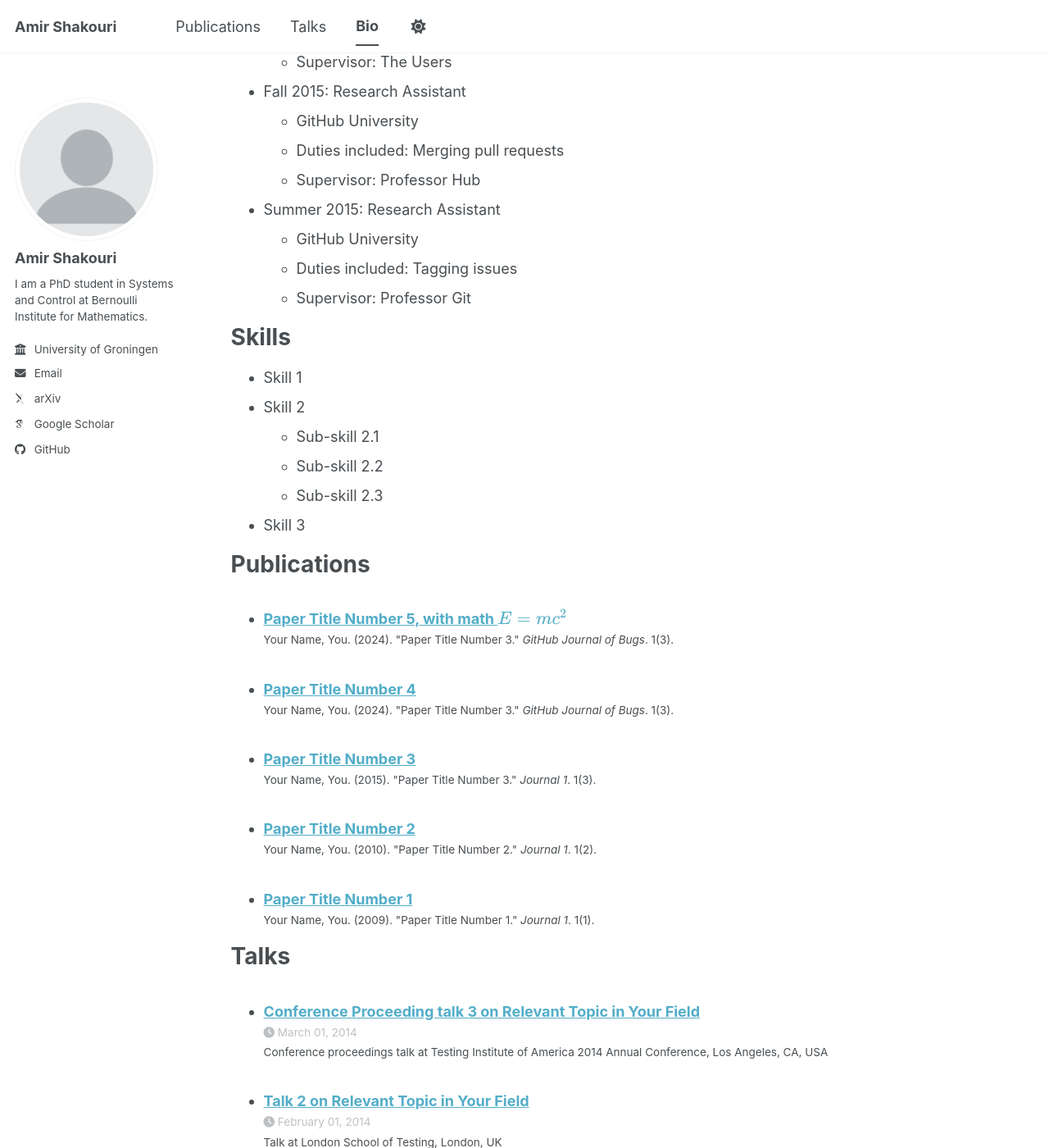
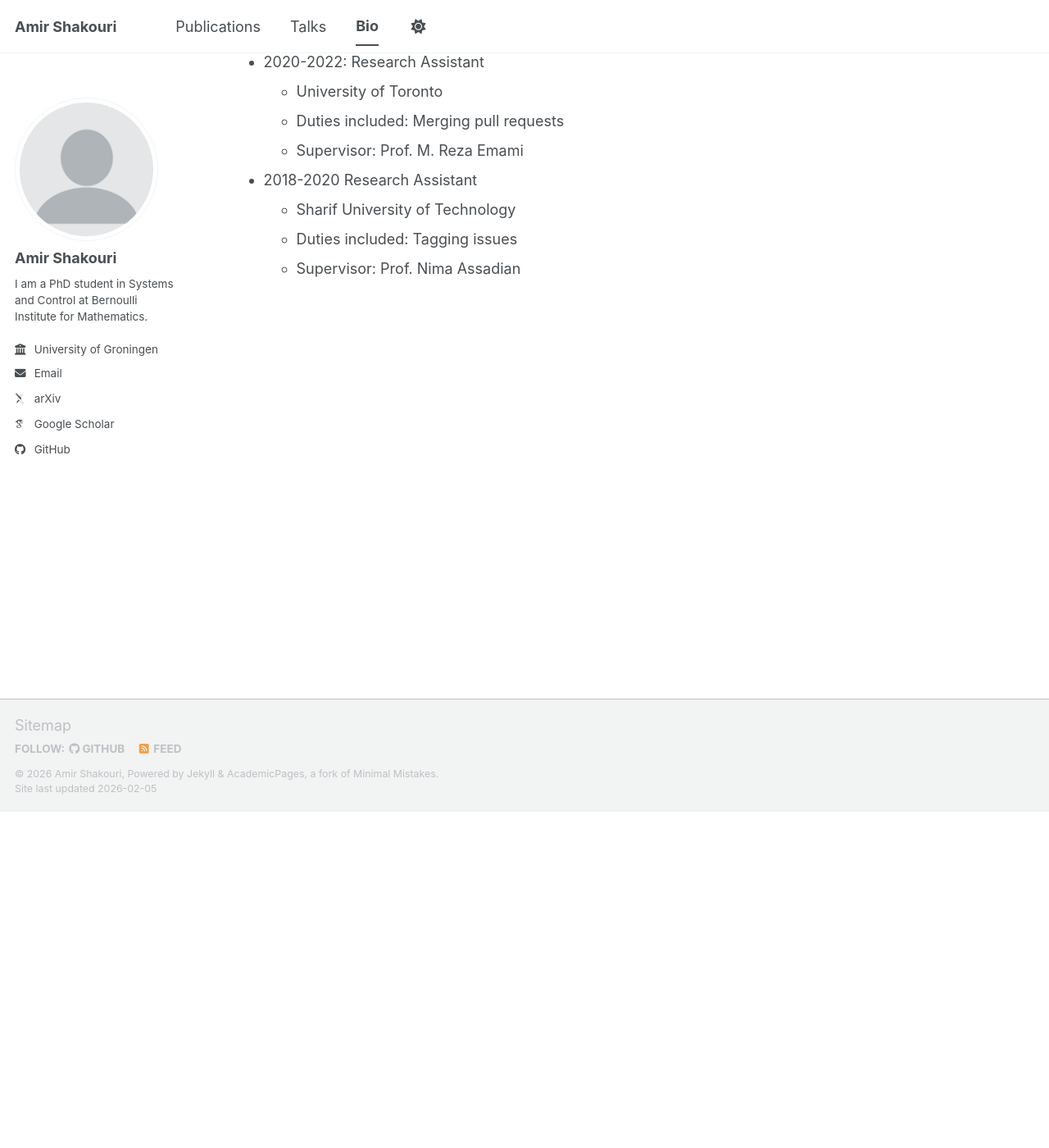
Before and after one commit to a-shakouri/a-shakouri.github.io, a Jekyll site: the page built from _pages/cv.md, in a window 1280 px wide and 1400 px high, scrolled down 410 px. Shown: the whole window at 82% size. Built offline with Jekyll 4.4.1, drawn with Linux system fonts in a browser that asks for light colours; some web fonts are replaced; a script bundle is joined from its source files by our own code; library files that are not in the unit come from our copies; some of the changed text lies outside the part shown.

Commit message:
Update cv.md

```diff
--- a/_pages/cv.md
+++ b/_pages/cv.md
@@ -11,9 +11,8 @@
 
 Education
 ======
-* Ph.D in Version Control Theory, GitHub University, 2018 (expected)
-* M.S. in Jekyll, GitHub University, 2014
-* B.S. in GitHub, GitHub University, 2012
+* PhD in Systems and Control, University of Groningen, 2022-2026
+* MSc in Aerospace Engineering, Sharif University of Technology, 2015-2017
 
 Work experience
 ======
@@ -22,43 +21,12 @@
   * Duties includes: Updates and improvements to template
   * Supervisor: The Users
 
-* Fall 2015: Research Assistant
-  * GitHub University
+* 2020-2022: Research Assistant
+  * University of Toronto
   * Duties included: Merging pull requests
-  * Supervisor: Professor Hub
+  * Supervisor: Prof. M. Reza Emami
 
-* Summer 2015: Research Assistant
-  * GitHub University
+* 2018-2020 Research Assistant
+  * Sharif University of Technology
   * Duties included: Tagging issues
-  * Supervisor: Professor Git
-
-Skills
-======
-* Skill 1
-* Skill 2
-  * Sub-skill 2.1
-  * Sub-skill 2.2
-  * Sub-skill 2.3
-* Skill 3
-
-Publications
-======
-  <ul>{% for post in site.publications reversed %}
-    {% include archive-single-cv.html %}
-  {% endfor %}</ul>
-
-Talks
-======
-  <ul>{% for post in site.talks reversed %}
-    {% include archive-single-talk-cv.html  %}
-  {% endfor %}</ul>
-
-Teaching
-======
-  <ul>{% for post in site.teaching reversed %}
-    {% include archive-single-cv.html %}
-  {% endfor %}</ul>
-
-Service and leadership
-======
-* Currently signed in to 43 different slack teams
+  * Supervisor: Prof. Nima Assadian
```
Also changed, not shown: other parts of _pages/cv.md (+1 -1 lines).
